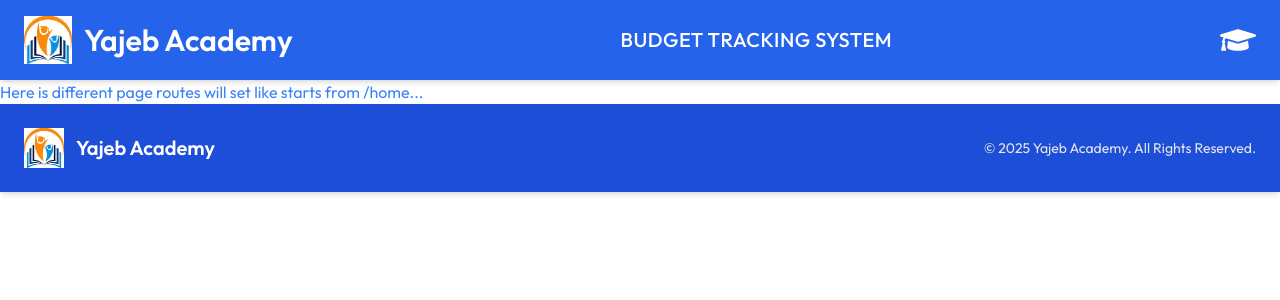
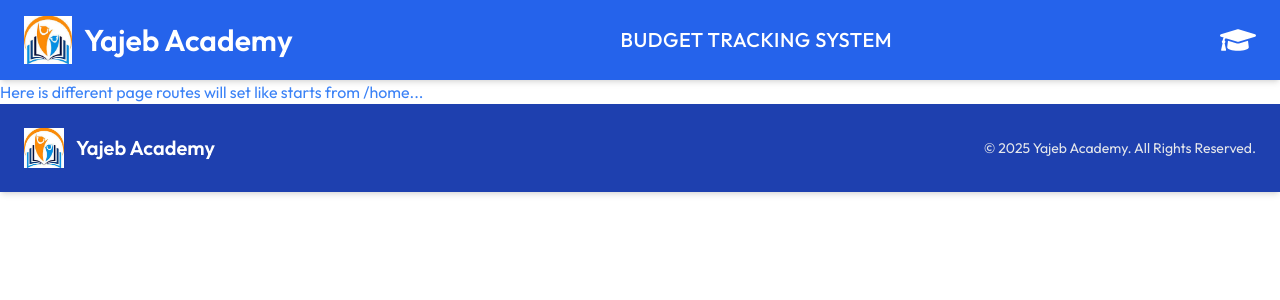
Before and after one commit to abigia-t/School-budget-tracker, a React (Vite) app in the folder SBT_frontend/: page / in a window 1280 px wide. Shown: the top 300 px of the page. Built offline with nearby package versions, Linux system fonts and the light colour scheme.

Commit message:
Footer modified

```diff
--- a/SBT_frontend/src/components/Footer.jsx
+++ b/SBT_frontend/src/components/Footer.jsx
@@ -3,7 +3,7 @@ import { assets } from '../assets/assets';
 
 const Footer = () => {
   return (
-    <footer className="bg-blue-700 text-white py-6 px-6 flex flex-col md:flex-row justify-between items-center shadow-md">
+    <footer className="bg-blue-800 text-white py-6 px-6 flex flex-col md:flex-row justify-between items-center shadow-md">
       {/* Logo & Academy Info */}
       <div className="flex items-center gap-3">
         <img className="h-10 w-10 object-contain" src={assets.edu_logo} alt="Yajeb Academy Logo" />
```
